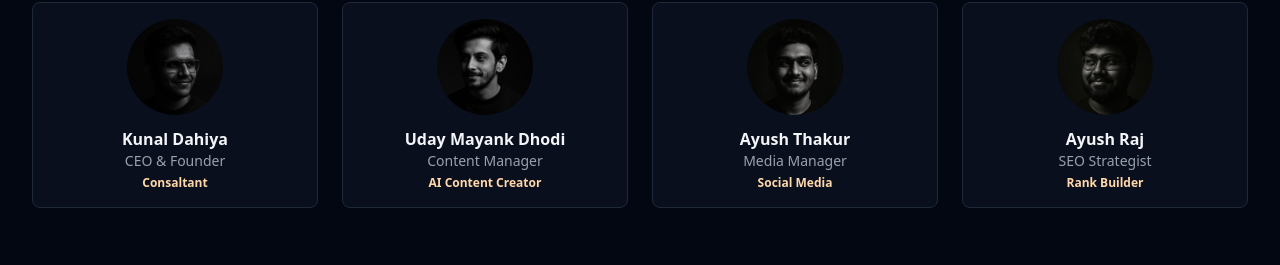
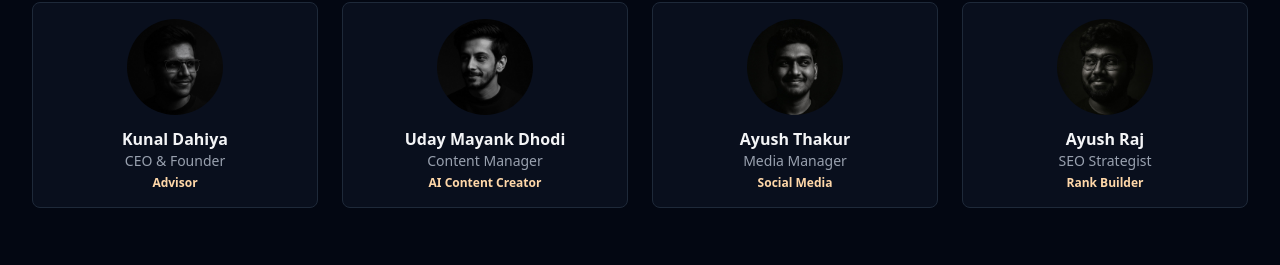
Before and after one commit to UMDhodi/niorastart, a Next.js app: page / in a window 1280 px wide. Shown: the part 2318-2583 px from the top of the page. Built offline with nearby package versions, Linux system fonts and the light colour scheme.

Commit message:
changes1

```diff
--- a/src/app/components/sections/TeamList.tsx
+++ b/src/app/components/sections/TeamList.tsx
@@ -1,7 +1,7 @@
 import Image from "next/image";
 
 const teamMembers = [
-  { name: "Kunal Dahiya", role: "CEO & Founder", stat: "Consaltant", img: "/team/kd.png" },
+  { name: "Kunal Dahiya", role: "CEO & Founder", stat: "Advisor", img: "/team/kd.png" },
   { name: "Uday Mayank Dhodi", role: "Content Manager", stat: "AI Content Creator", img: "/team/mayank.png" },
   { name: "Ayush Thakur", role: "Media Manager", stat: "Social Media", img: "/team/thakur.png" },
   { name: "Ayush Raj", role: "SEO Strategist", stat: "Rank Builder", img: "/team/ayushraj.png" },
```
